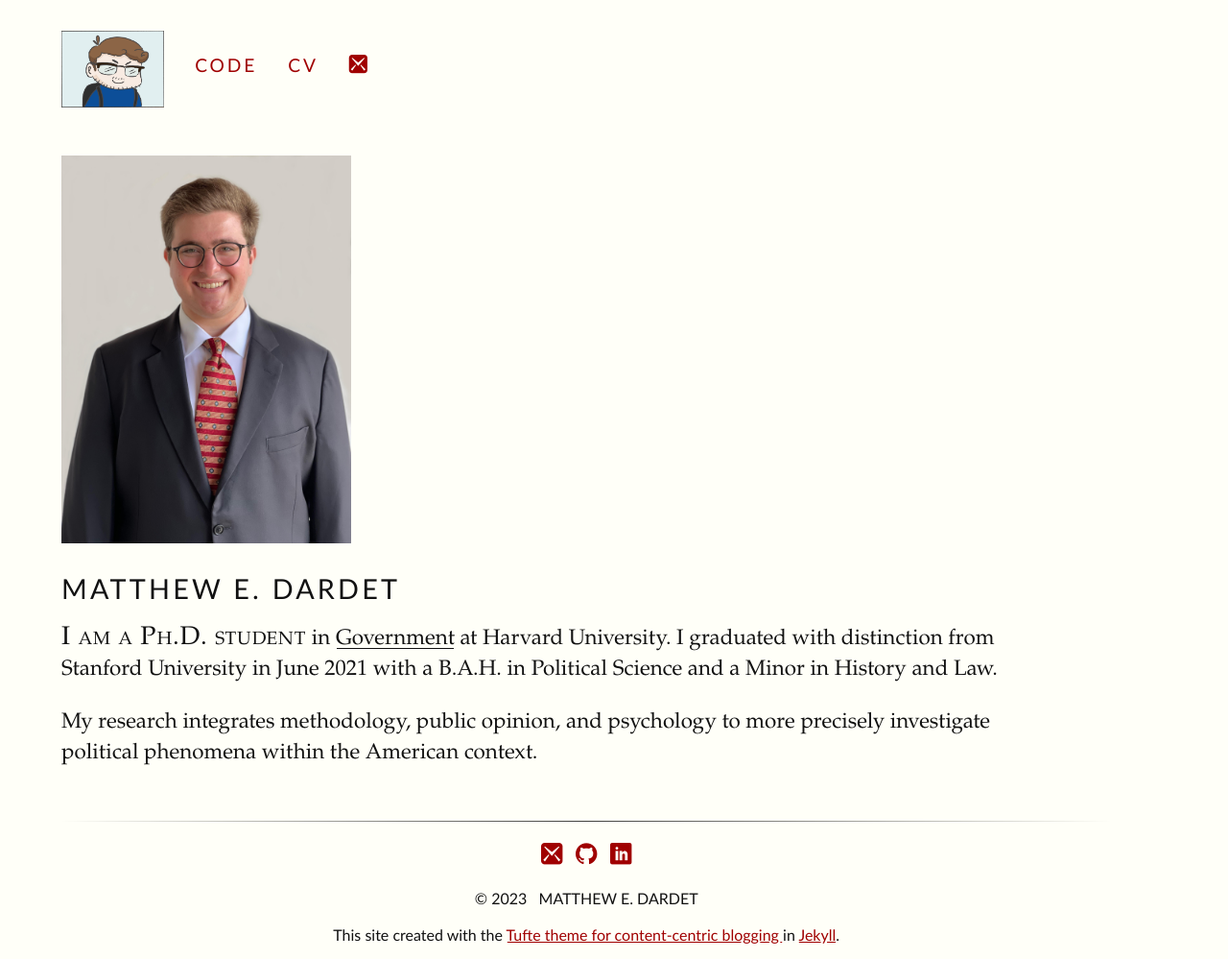
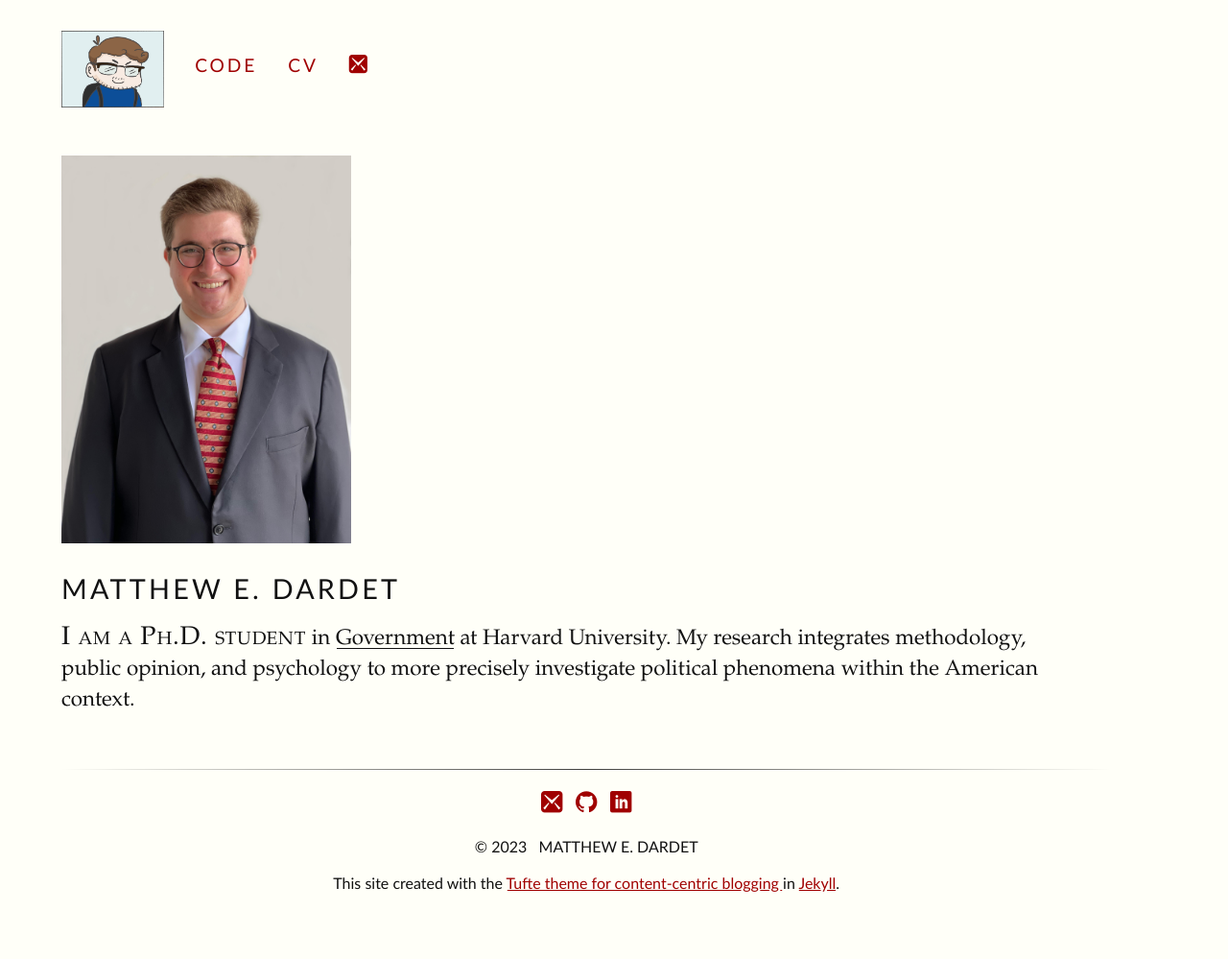
Before and after one commit to matthewdardet/matthewdardet.github.io, a Jekyll site: the page built from index.html, in a window 1280 px wide. Shown: the whole page at 96% size. Built offline with Jekyll 4.4.1, drawn with Linux system fonts in a browser that asks for light colours; some web fonts are replaced; after the commit the page ends 945 px from its top, so only the background shows below that.

Commit message:
Temporary...

```diff
--- a/index.html
+++ b/index.html
@@ -8,6 +8,4 @@ title: Matthew E. Dardet
 
   <h1 class="content-listing-header sans">Matthew E. Dardet</h1>
 
-  <p><span class = "newthought"> I am a Ph.D. student</span> in <a href="https://gov.harvard.edu/">Government</a> at Harvard University. I graduated with distinction from Stanford University in June 2021 with a B.A.H. in Political Science and a Minor in History and Law.</p>
-
-  <p> My research integrates methodology, public opinion, and psychology to more precisely investigate political phenomena within the American context. </p>
+  <p><span class = "newthought"> I am a Ph.D. student</span> in <a href="https://gov.harvard.edu/">Government</a> at Harvard University. My research integrates methodology, public opinion, and psychology to more precisely investigate political phenomena within the American context. </p>
```
